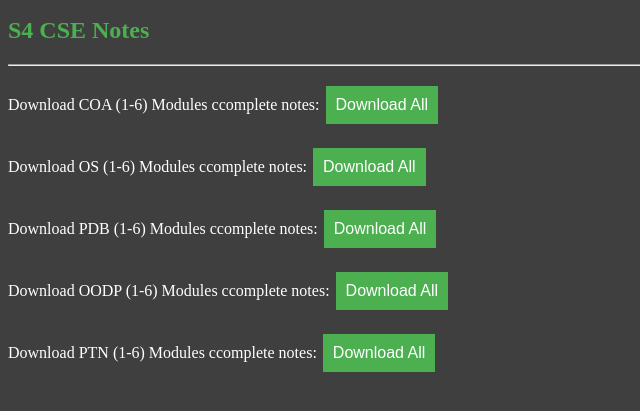
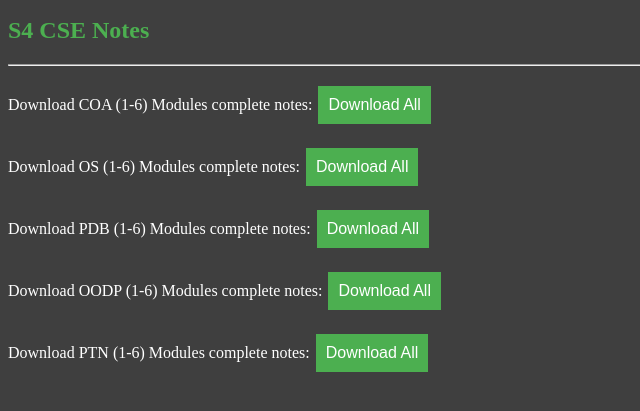
Before and after one commit to ashone77/ktuforum, a plain HTML site: page index.html in a window 1280 px wide. Shown: the part 129-540 px from the top of the page, without its empty margins (0-640 px from the left). Drawn offline with Linux system fonts and the light colour scheme.

Commit message:
Changed spelling of complete in <p> tag.

```diff
--- a/index.html
+++ b/index.html
@@ -20,12 +20,12 @@
         <h2 class="heading"> S4 CSE Notes </h2>
         <hr>
 
-        <p>Download COA (1-6) Modules ccomplete notes: <span><button class="button">Download All</button></span></p>
+        <p>Download COA (1-6) Modules complete notes: <span><button class="button">Download All</button></span></p>
 
-        <p>Download OS (1-6) Modules ccomplete notes: <span><button class="button">Download All</button></span></p>
-        <p>Download PDB (1-6) Modules ccomplete notes: <span><button class="button">Download All</button></span></p>
-        <p>Download OODP (1-6) Modules ccomplete notes: <span><button class="button">Download All</button></span></p>
-        <p>Download PTN (1-6) Modules ccomplete notes: <span><button class="button">Download All</button></span></p>
+        <p>Download OS (1-6) Modules complete notes: <span><button class="button">Download All</button></span></p>
+        <p>Download PDB (1-6) Modules complete notes: <span><button class="button">Download All</button></span></p>
+        <p>Download OODP (1-6) Modules complete notes: <span><button class="button">Download All</button></span></p>
+        <p>Download PTN (1-6) Modules complete notes: <span><button class="button">Download All</button></span></p>
 
 
     </body>
```
